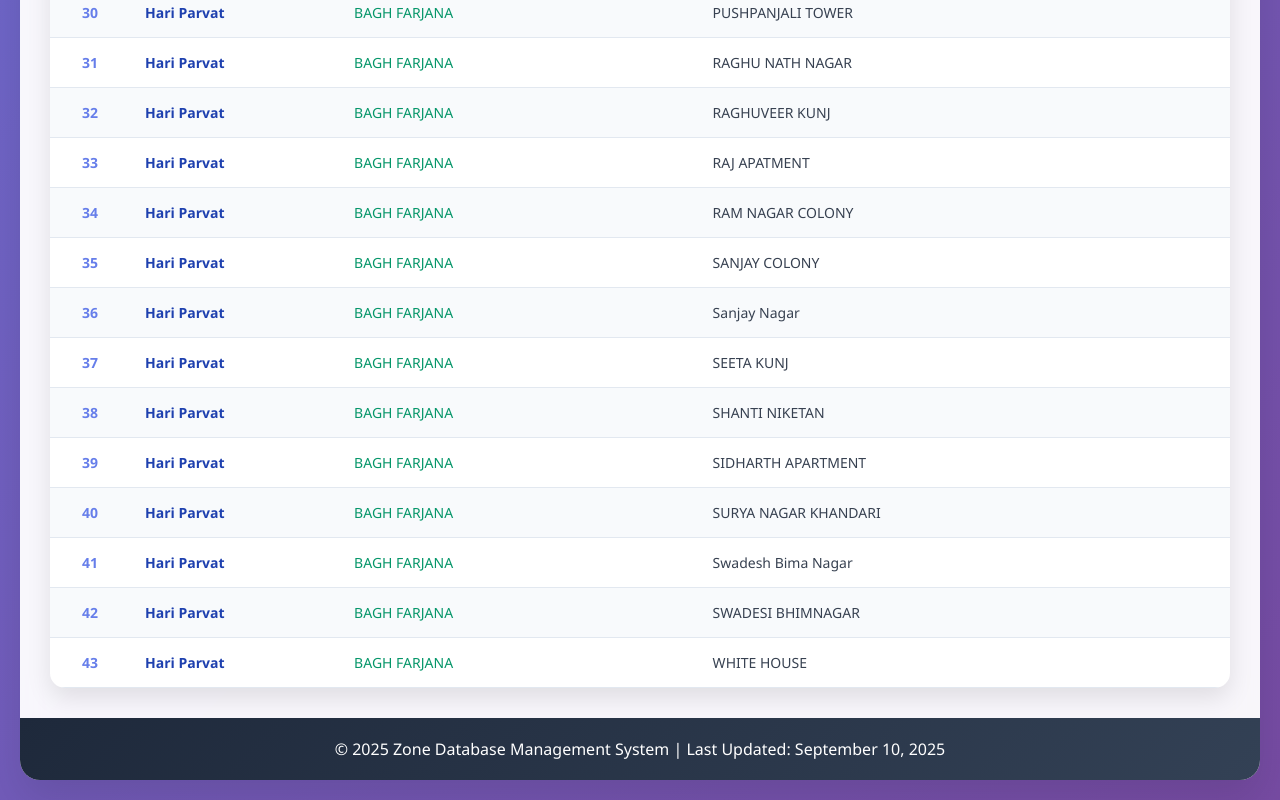
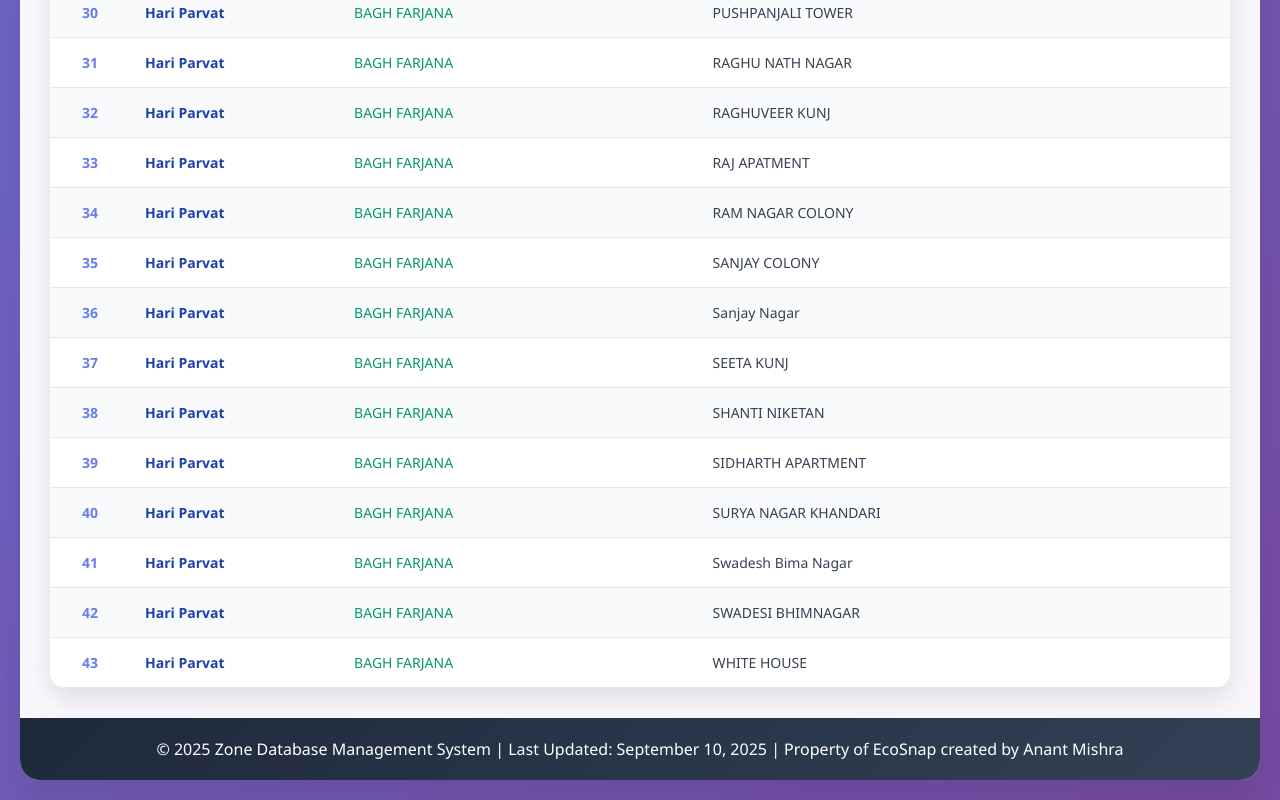
Before and after one commit to ianant07/ecosnap, a plain HTML site: page index.html in a window 1280 px wide. Shown: the part 2003-2803 px from the top of the page. Drawn offline with Linux system fonts and the light colour scheme.

```diff
--- a/index.html
+++ b/index.html
@@ -509,7 +509,7 @@
 
         <!-- Footer -->
         <div class="footer">
-            <p>© 2025 Zone Database Management System | Last Updated: September 10, 2025</p>
+            <p>© 2025 Zone Database Management System | Last Updated: September 10, 2025 | Property of EcoSnap created by Anant Mishra</p>
         </div>
     </div>
 
```
